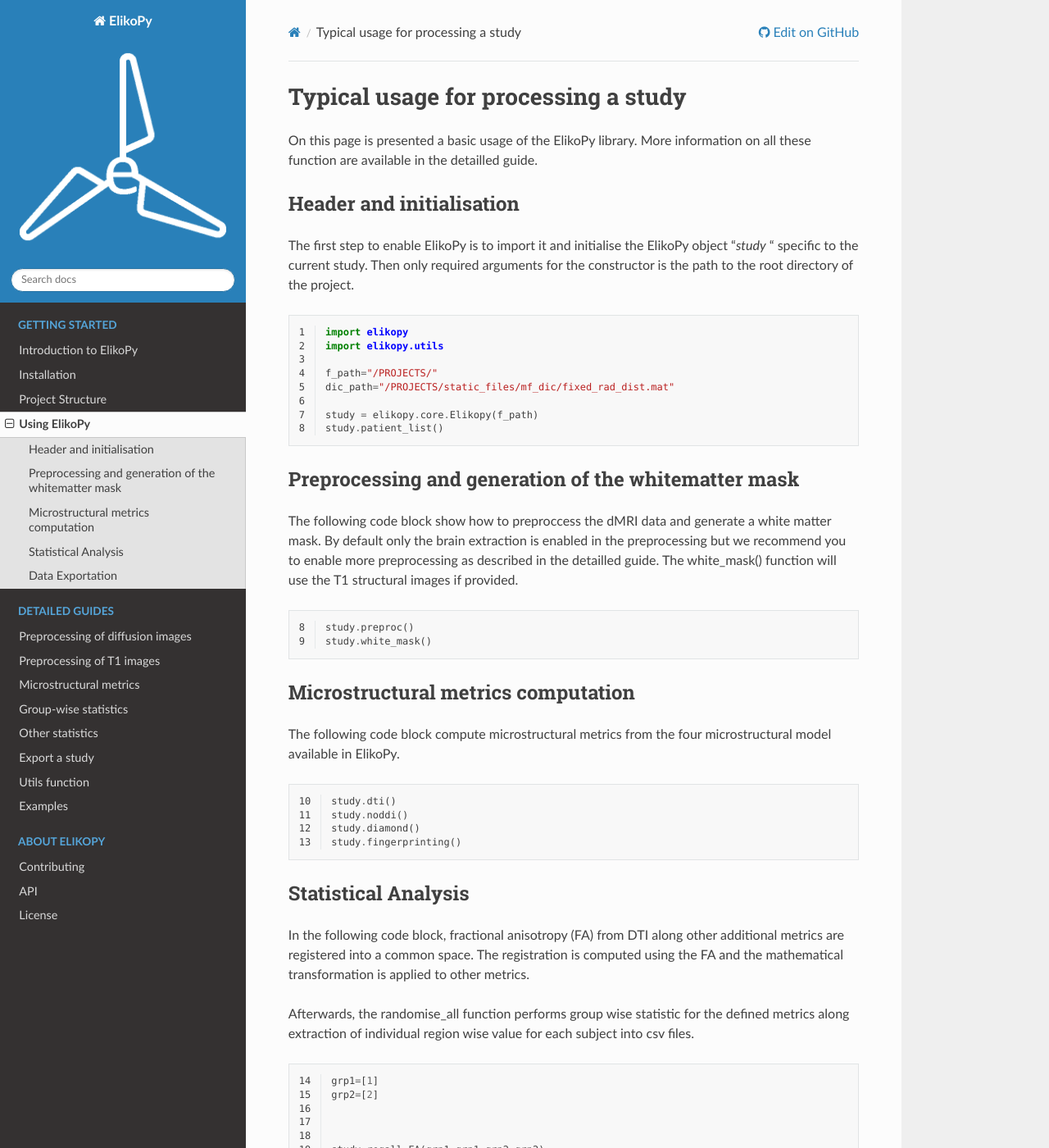
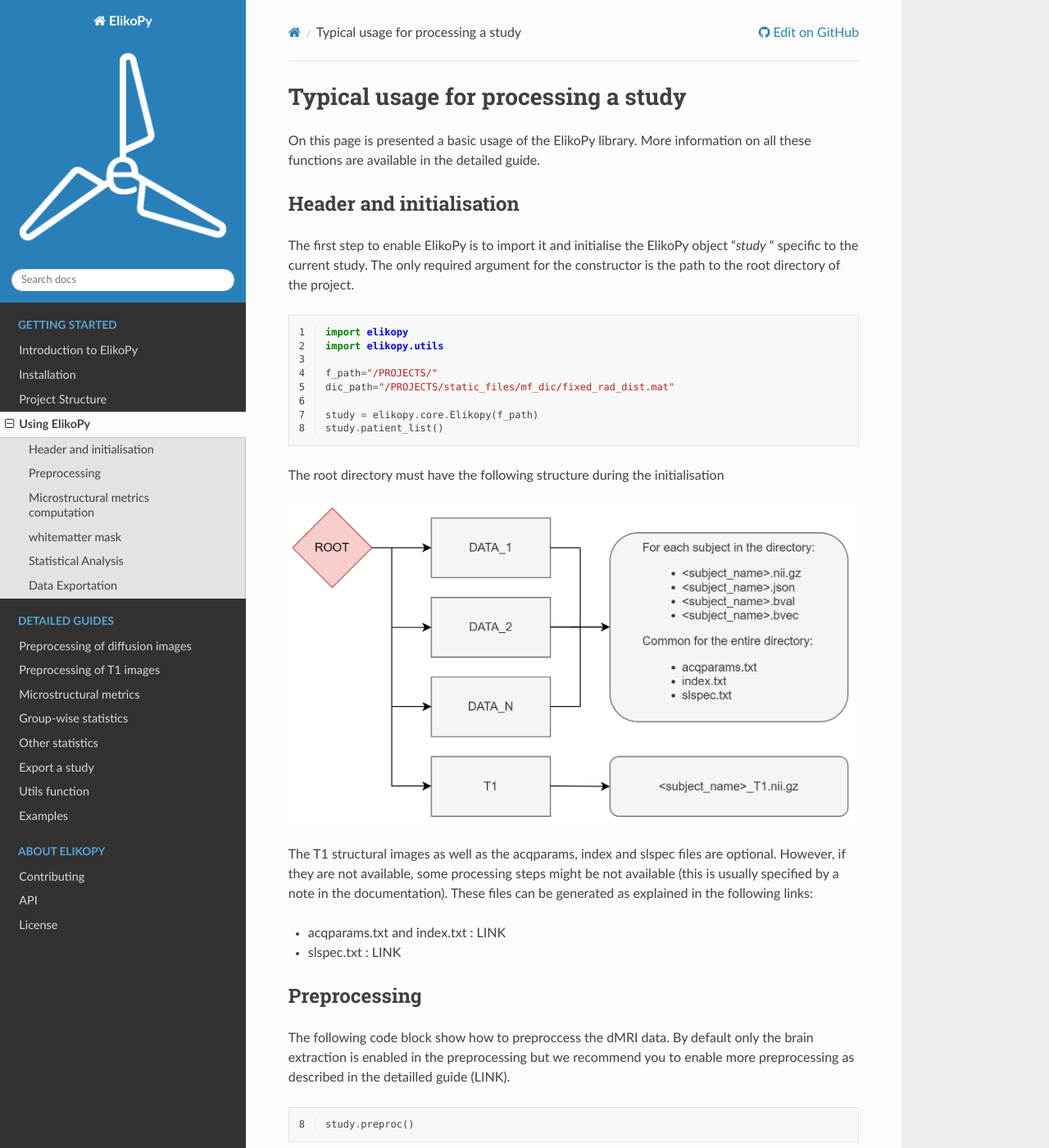
Before and after one commit to Hyedryn/elikopy, a Sphinx documentation site: the page built from docs/elikopy_usage.rst, in a window 1280 px wide and 1400 px high. Shown: the whole window at 82% size. Built offline with Sphinx 7.4.7 and the Read the Docs theme 2.0.0, drawn with Linux system fonts in a browser that asks for light colours; some of the changed text lies outside the part shown.

Commit message:
other doc

```diff
--- a/docs/elikopy_usage.rst
+++ b/docs/elikopy_usage.rst
@@ -4,13 +4,13 @@
 Typical usage for processing a study
 ====================================
 
-On this page is presented a basic usage of the ElikoPy library. More information on all these function are available in the detailled guide.
+On this page is presented a basic usage of the ElikoPy library. More information on all these functions are available in the detailed guide.
 
 Header and initialisation
 ^^^^^^^^^^^^^^^^^^^^^^^^^
 
 The first step to enable ElikoPy is to import it and initialise the ElikoPy object "*study* " specific to the current study.
-Then only required arguments for the constructor is the path to the root directory of the project.
+The only required argument for the constructor is the path to the root directory of the project.
 
 .. code-block:: python
 	:linenos:
@@ -25,33 +25,53 @@
 	study = elikopy.core.Elikopy(f_path)
 	study.patient_list()
 
+The root directory must have the following structure during the initialisation
 
-Preprocessing and generation of the whitematter mask
-^^^^^^^^^^^^^^^^^^^^^^^^^^^^^^^^^^^^^^^^^^^^^^^^^^^^
+.. image:: pictures/root.png
+	:width: 800
+	:alt: Initialisation of the root directory
 
-The following code block show how to preproccess the dMRI data and generate a white matter mask. By default only the brain extraction is enabled in the preprocessing but we recommend you to enable more preprocessing as described in the detailled guide.
-The white_mask() function will use the T1 structural images if provided.
+The T1 structural images as well as the acqparams, index and slspec files are optional. However, if they are not available, some processing steps might be not available (this is usually specified by a note in the documentation).
+These files can be generated as explained in the following links:
+
+* acqparams.txt and index.txt : LINK
+* slspec.txt : LINK
+
+Preprocessing
+^^^^^^^^^^^^^
+
+The following code block show how to preproccess the dMRI data. By default only the brain extraction is enabled in the preprocessing but we recommend you to enable more preprocessing as described in the detailled guide (LINK).
 
 .. code-block:: python
 	:linenos:
 	:lineno-start: 8
 
 	study.preproc()
-	study.white_mask()
 
 Microstructural metrics computation
 ^^^^^^^^^^^^^^^^^^^^^^^^^^^^^^^^^^^
 
-The following code block compute microstructural metrics from the four microstructural model available in ElikoPy.
+The following code block computes microstructural metrics from the four microstructural model available in ElikoPy.
 
 .. code-block:: python
 	:linenos:
-	:lineno-start: 10
+	:lineno-start: 9
 
 	study.dti()
 	study.noddi()
 	study.diamond()
 	study.fingerprinting()
+
+whitematter mask
+^^^^^^^^^^^^^^^^
+
+The following code block computes a white matter mask for each subject from its T1 structural image (if available). If the T1 is not available, the mask is computed using the anisotropic power map generated from the diffusion data.
+
+.. code-block:: python
+	:linenos:
+	:lineno-start: 13
+
+	study.white_mask()
 
 Statistical Analysis
 ^^^^^^^^^^^^^^^^^^^^
```
Also changed, not shown: docs/pictures/root.png (added).
